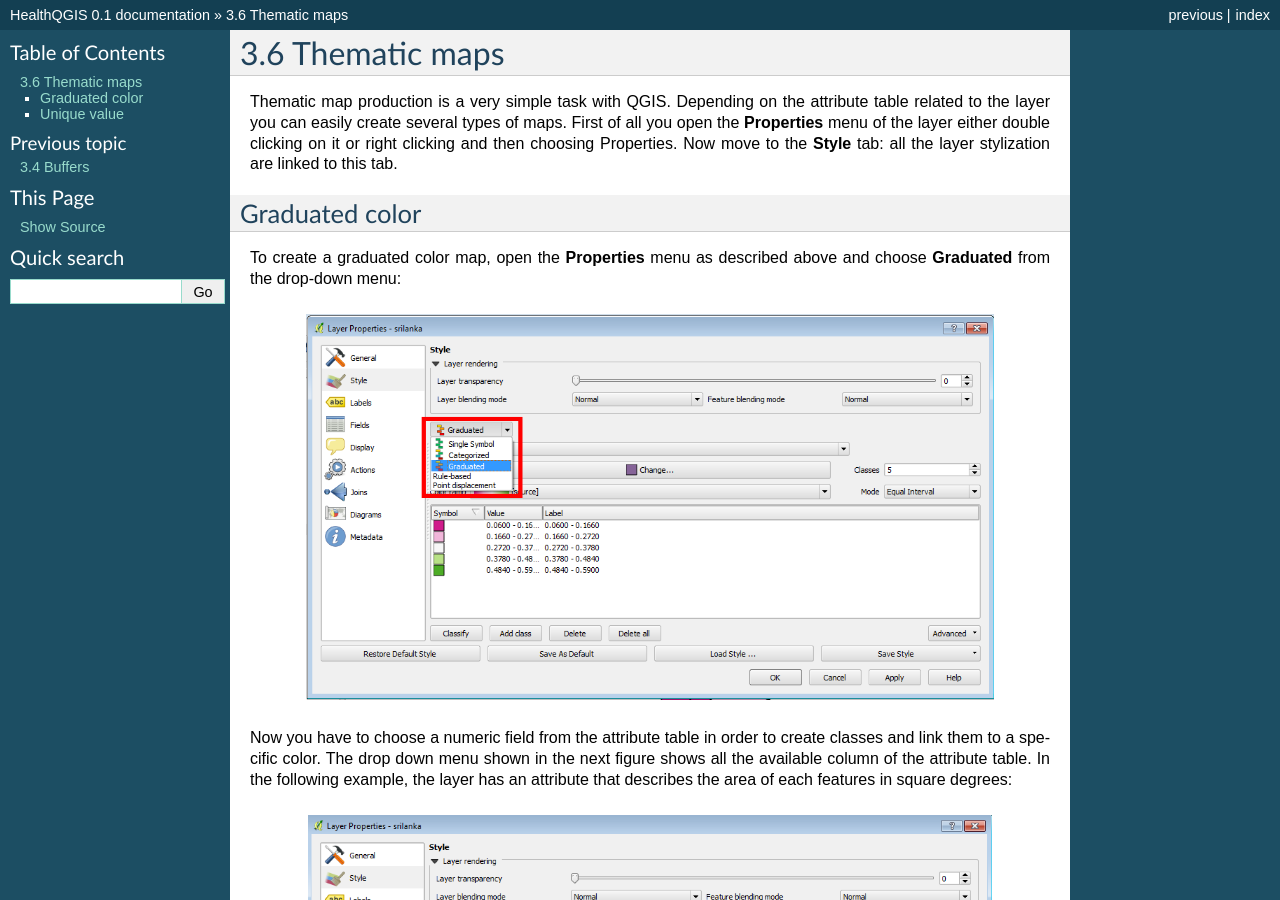
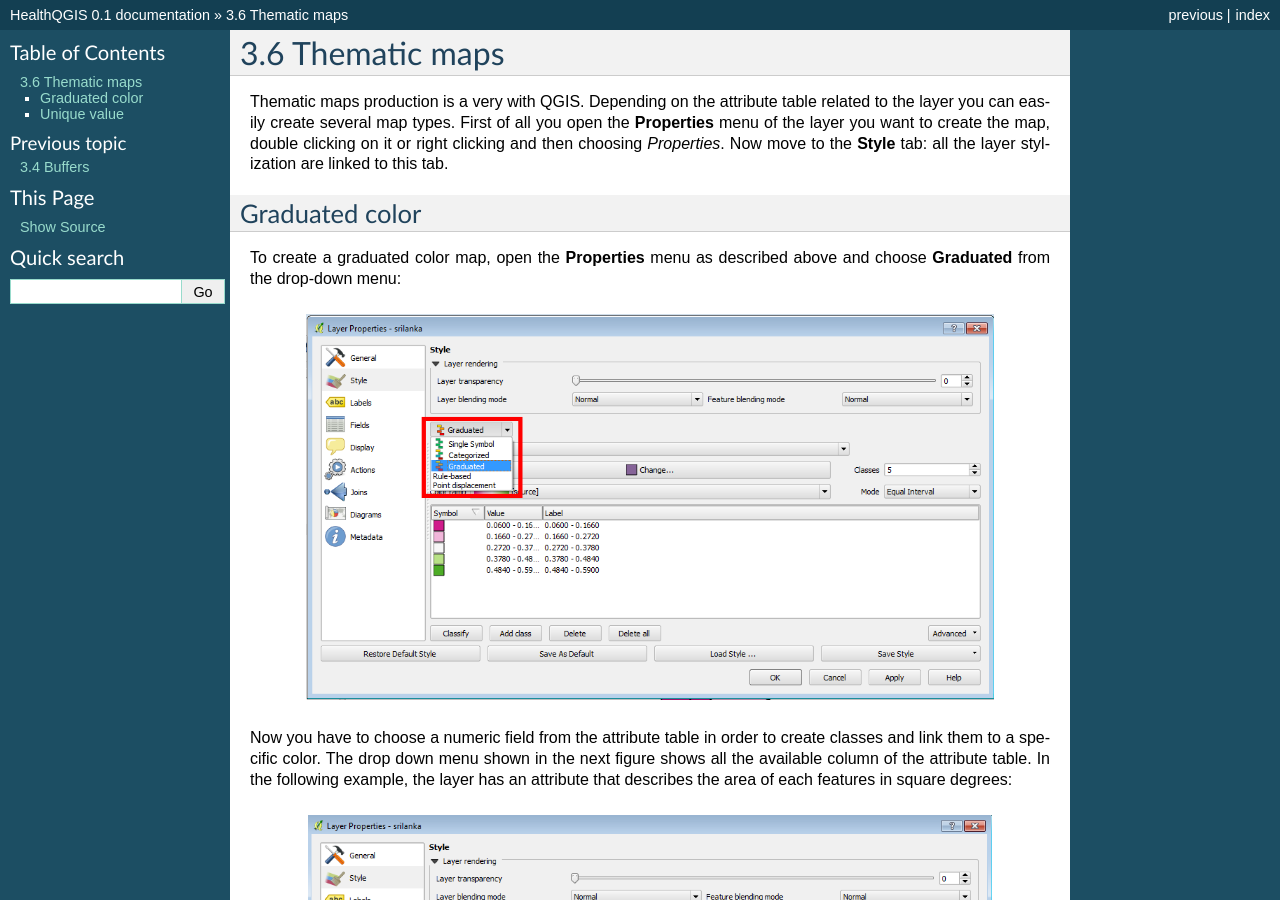
Before and after one commit to faunalia/HealthQGIS, a Sphinx documentation site: the page built from Documentation/3_6_thematic_maps.rst, in a window 1280 px wide and 900 px high. Built offline with Sphinx 7.4.7, drawn with Linux system fonts in a browser that asks for light colours; some of the changed text lies outside the part shown.

Commit message:
some small changes

```diff
--- a/Documentation/3_2_basic_around_map.rst
+++ b/Documentation/3_2_basic_around_map.rst
@@ -4,8 +4,8 @@
 
 
 
-3.2 Map tools
-=================
+3.2 Basics around the map
+==========================
 
 Pan and zoom the map
 ----------------------------------------------
--- a/Documentation/3_4_buffer.rst
+++ b/Documentation/3_4_buffer.rst
@@ -33,6 +33,8 @@
 
 8. Once the process is finished, click on **Yes** to add the new buffer layer to the map canvas
 
+.. note:: buffers are layers, so you can perform all the operations like other layers (selection, query, filtering...)
+
 
 The following screenshots show the difference between *normal* and *dissolved* buffers:
 
--- a/Documentation/3_6_thematic_maps.rst
+++ b/Documentation/3_6_thematic_maps.rst
@@ -1,8 +1,8 @@
 3.6 Thematic maps
 ======================
 
-Thematic map production is a very simple task with QGIS. Depending on the attribute table related to the layer you can easily create several types of maps.
-First of all you open the **Properties** menu of the layer either double clicking on it or right clicking and then choosing Properties.
+Thematic maps production is a very with QGIS. Depending on the attribute table related to the layer you can easily create several map types.
+First of all you open the **Properties** menu of the layer you want to create the map, double clicking on it or right clicking and then choosing *Properties*.
 Now move to the **Style** tab: all the layer stylization are linked to this tab.
 
 Graduated color
@@ -40,9 +40,9 @@
 -----------------------------
 
 In QGIS **unique value** classification is known as **Categorized** and you can access it from the drop down menu.
-In the following example we have classified Nepal depending on the geographical location of its counties.
+In the following example we have classified Nepal depending on its counties.
 
-To make this classification, choose **Categorized** from the drop down menu and then choose the field attribute table you want to perform the categorization (ADM1_Name in this example)
+To make this classification, choose **Categorized** from the drop down menu and then choose the field attribute table you want to perform the categorization (*ADM1_Name* in this example)
 
 .. figure:: img/categorized_1.png
 	:align: center
@@ -55,7 +55,7 @@
 	:align: center
 	:scale: 70%
 
-Choose the color (many other customization are availables) and click on **Classify**. Then close the windows clicking on **OK**.
+Choose the color (many other customization are available) and click on **Classify**. Then close the windows clicking on **OK**.
 
 .. figure:: img/categorized_3.png
 	:align: center
--- a/Documentation/index.rst
+++ b/Documentation/index.rst
@@ -11,10 +11,7 @@
 .. toctree::
    :maxdepth: 2
 
-   howto_load_customization_file
    introduction
-   first_steps
-   software_specification
    3_2_basic_around_map
    3_3_querying_the_map
    3_4_buffer
```
